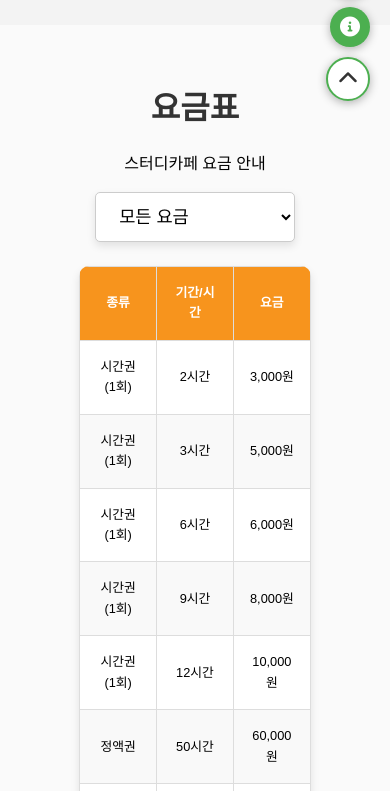
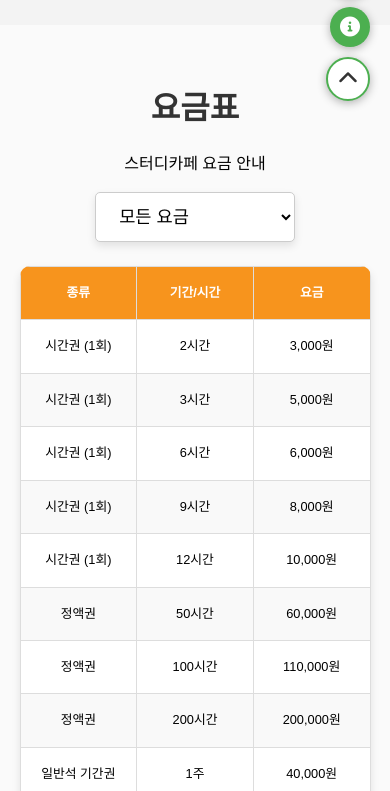
Before and after one commit to royalwe1000/studycafe, a plain HTML site: page index.html in a window 390 px wide. Shown: the part 713-1504 px from the top of the page. Drawn offline with Linux system fonts and the light colour scheme.

Commit message:
Add files via upload

```diff
--- a/styles.css
+++ b/styles.css
@@ -721,4 +721,9 @@ body {
       width: 20px; /* 로고 이미지 너비 */
        height: auto; /* 높이는 비율에 맞게 자동 조정 */
     }
+
+    .pricing-section .container, .event-section .container {
+        max-width: 100%; /* 2/3 크기로 설정 */
+        margin: 0 auto; /* 가운데 정렬 */
+    }
 }
```
